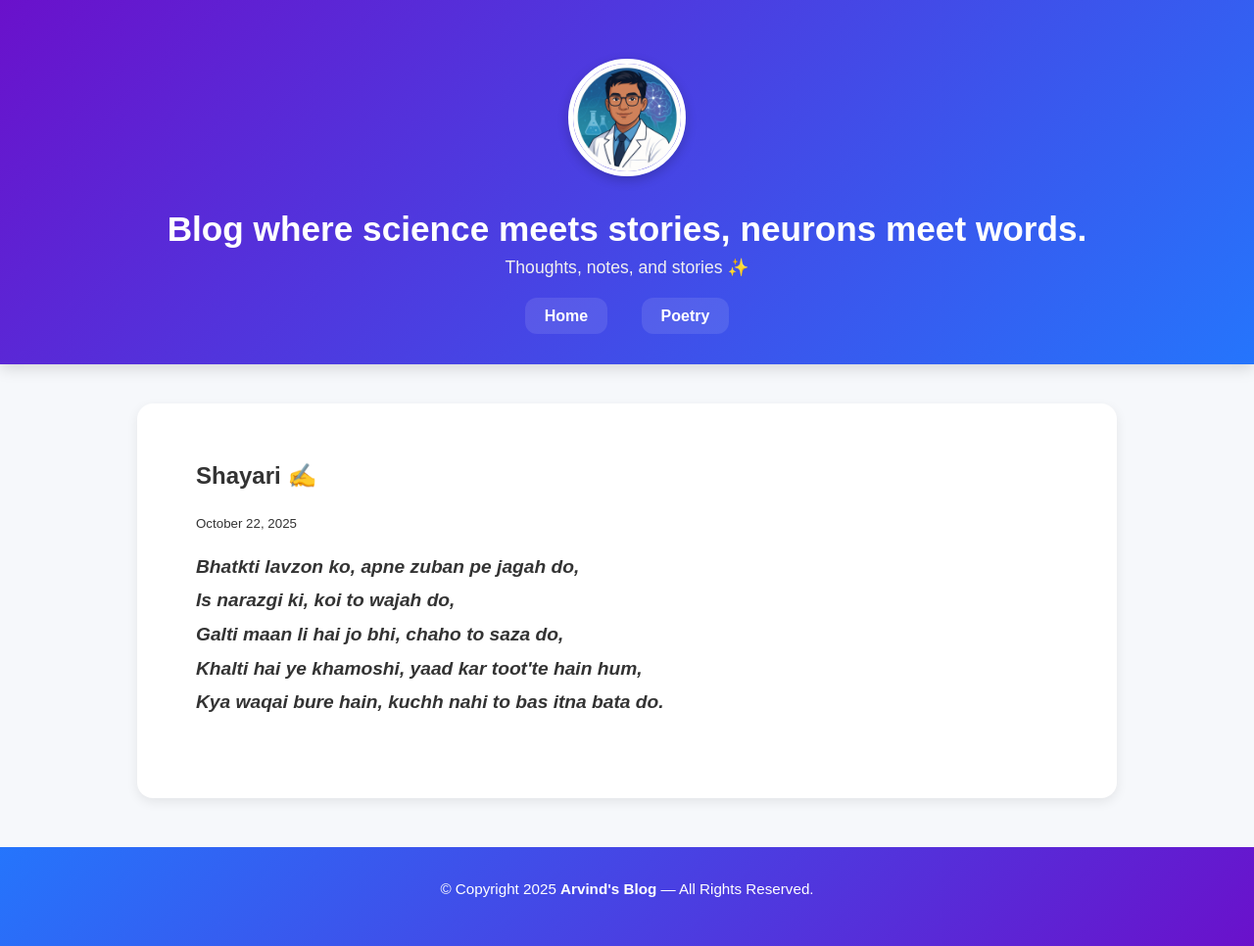
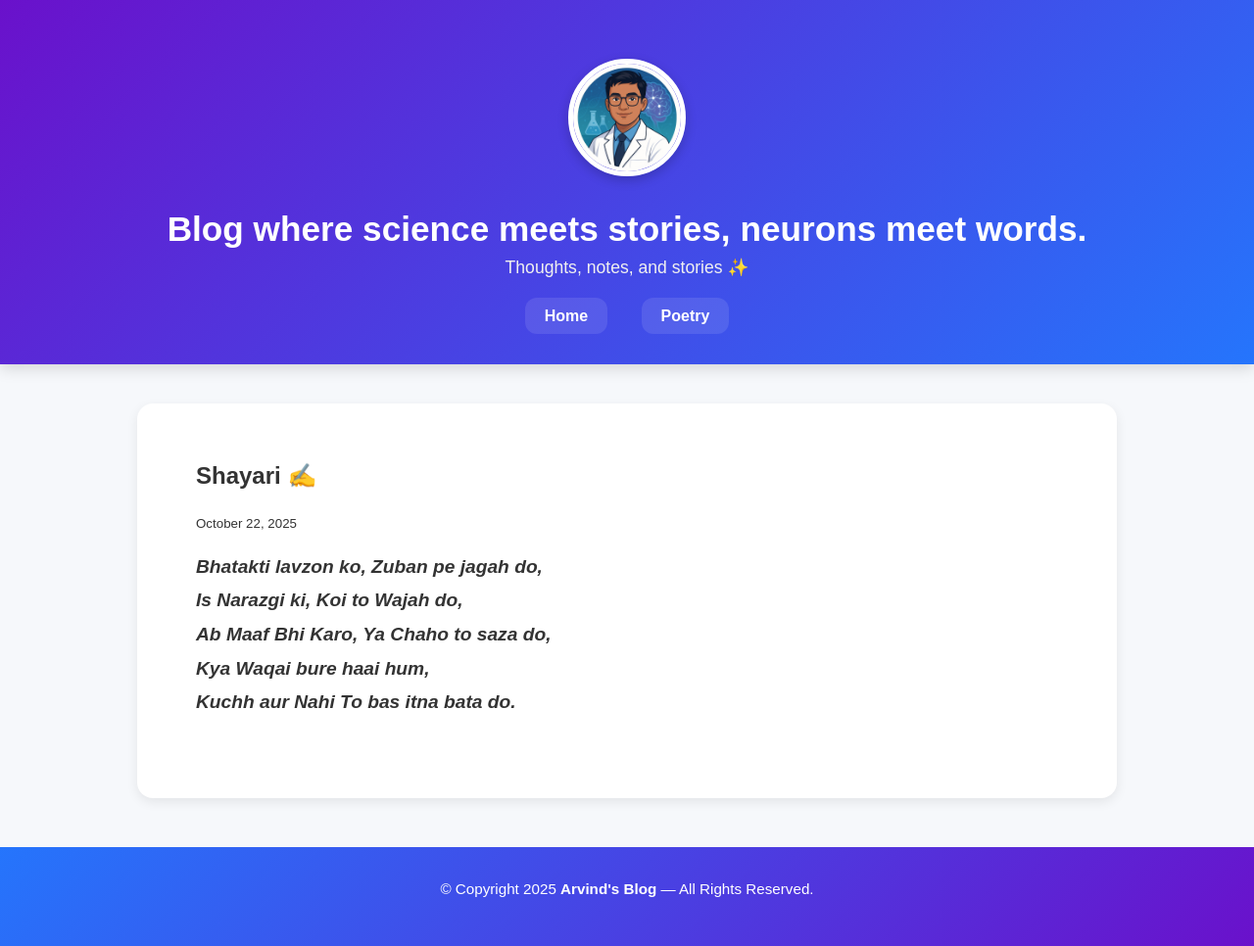
Before and after one commit to arvindomics/MyBlog, a Jekyll site: the page built from _posts/2025-10-22-shayari.md, in a window 1280 px wide. Shown: the whole page at 98% size. Built offline with Jekyll 4.4.1, drawn with Linux system fonts in a browser that asks for light colours.

Commit message:
Update 2025-10-22-shayari.md

```diff
--- a/_posts/2025-10-22-shayari.md
+++ b/_posts/2025-10-22-shayari.md
@@ -6,9 +6,9 @@ categories: poetry
 ---
 
 <p style="text-align:left; font-style:italic; font-size: 1.2em; line-height: 1.8;">
-<strong>Bhatkti lavzon ko, apne zuban pe jagah do,</strong><br />
-<strong>Is narazgi ki, koi to wajah do,</strong><br />
-<strong>Galti maan li hai jo bhi, chaho to saza do,</strong><br />
-<strong>Khalti hai ye khamoshi, yaad kar toot'te hain hum,</strong><br />
-<strong>Kya waqai bure hain, kuchh nahi to bas itna bata do.</strong>
+<strong>Bhatakti lavzon ko, Zuban pe jagah do,</strong><br />
+<strong>Is Narazgi ki, Koi to Wajah do,</strong><br />
+<strong>Ab Maaf Bhi Karo, Ya Chaho to saza do,</strong><br />
+<strong>Kya Waqai bure haai hum,</strong><br />
+<strong>Kuchh aur Nahi To bas itna bata do.</strong>
 </p>
```
